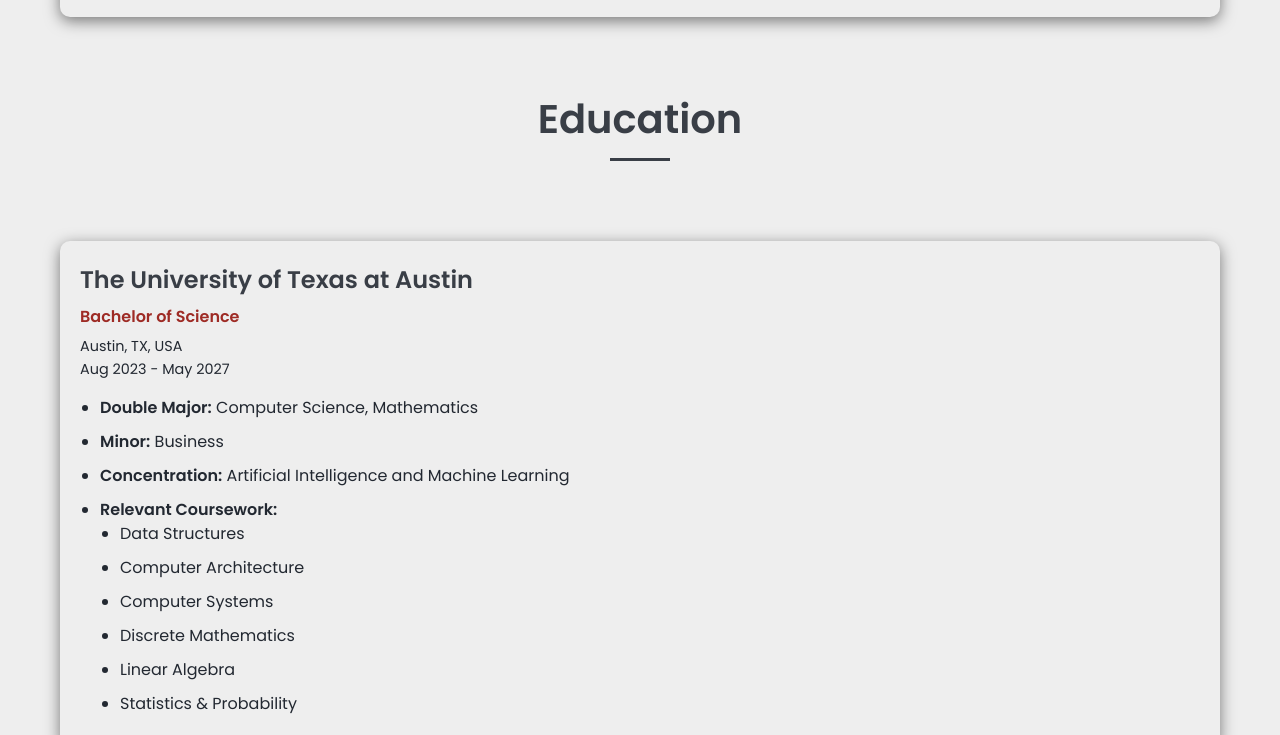
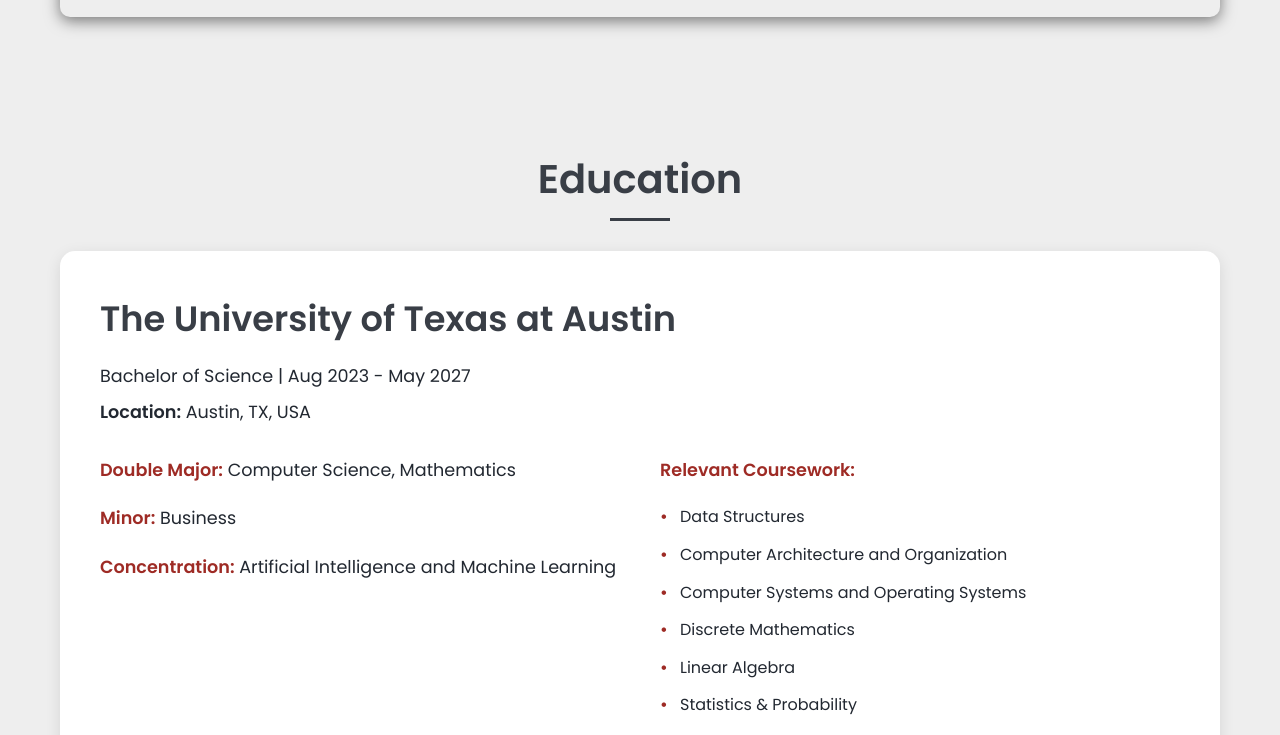
Before and after one commit to AymanMahfuz27/personal-protfolio, a website: page public/index.html in a window 1280 px wide. Shown: the part 1280-2015 px from the top of the page. Drawn offline with nearby package versions, Linux system fonts and the light colour scheme.

Commit message:
Improve resume layout and update project descriptions in index.html

```diff
--- a/public/index.html
+++ b/public/index.html
@@ -225,6 +225,118 @@
             color: var(--secondary-color);
             margin-bottom: 5px;
         }
+
+       #education {
+    background-color: var(--card-background);
+    padding: 80px 20px;
+}
+
+.education-content {
+    max-width: 1200px;
+    margin: 0 auto;
+}
+
+.education-item {
+    background-color: white;
+    border-radius: 15px;
+    box-shadow: 0 4px 15px rgba(0, 0, 0, 0.1);
+    padding: 40px;
+    transition: transform 0.3s ease, box-shadow 0.3s ease;
+    margin-bottom: 30px;
+}
+
+.education-item:hover {
+    transform: translateY(-5px);
+    box-shadow: 0 10px 20px rgba(0, 0, 0, 0.2);
+}
+
+.education-header {
+    margin-bottom: 30px;
+}
+
+.education-header h3 {
+    font-size: 2.2rem;
+    color: var(--secondary-color);
+    margin-bottom: 15px;
+    font-weight: 600;
+}
+
+.education-header p {
+    font-size: 1.1rem;
+    color: var(--text-color-second);
+    margin-bottom: 8px;
+}
+
+.education-details {
+    display: grid;
+    grid-template-columns: 1fr 1fr;
+    gap: 40px;
+    margin-top: 20px;
+}
+
+.education-column {
+    display: flex;
+    flex-direction: column;
+    gap: 15px;
+}
+
+.education-column p {
+    font-size: 1.1rem;
+    color: var(--text-color-second);
+    margin-bottom: 5px;
+}
+
+.education-column strong {
+    color: var(--accent-color);
+    font-weight: 600;
+}
+
+.education-column ul {
+    list-style: none;
+    padding: 0;
+    margin: 0;
+}
+
+.education-column li {
+    color: var(--text-color-second);
+    font-size: 1rem;
+    margin-bottom: 12px;
+    position: relative;
+    padding-left: 20px;
+}
+
+.education-column li::before {
+    content: "•";
+    color: var(--accent-color);
+    position: absolute;
+    left: 0;
+    font-weight: bold;
+}
+
+@media (max-width: 768px) {
+    .education-details {
+        grid-template-columns: 1fr;
+        gap: 20px;
+    }
+
+    .education-header h3 {
+        font-size: 1.8rem;
+    }
+
+    .education-item {
+        padding: 25px;
+    }
+}
+
+        /* Style for experience section paragraphs */
+        .experience-item p {
+            color: var(--text-color-second); /* Dark text for readability */
+            font-size: 1.4rem;              /* Slightly larger font for emphasis */
+            margin-bottom: 15px;            /* Space below paragraph */
+            line-height: 1.2;               /* Improve readability with spacing */
+            text-align: justify;            /* Align text for a cleaner look */
+        }
+
 
         .experience-company, .hobby-subtitle {
             font-weight: 600;
@@ -466,13 +578,13 @@
             <p>Computer Science & Mathematics Student | Aspiring Software Engineer & Machine Learning Researcher</p>
             <div class="links">
                 <a href="https://www.linkedin.com/in/aymanmahfuz/" target="_blank">
-                    <i class="fab fa-linkedin"></i> LinkedIn
+                    <i class="fab fa-linkedin"></i> Connect with me on LinkedIn
                 </a>
                 <a href="https://github.com/AymanMahfuz27" target="_blank">
-                    <i class="fab fa-github"></i> GitHub
+                    <i class="fab fa-github"></i> View my GitHub
                 </a>
                 <a href="AymanMahfuz_Resume.pdf" download="AymanMahfuz_Resume.pdf">
-                    <i class="fas fa-file-pdf"></i> Resume
+                    <i class="fas fa-file-pdf"></i> Download my Resume
                 </a>
             </div>
         </div>
@@ -502,30 +614,37 @@
 
     <section id="education" class="container">
         <h2>Education</h2>
-        <div class="experience-item">
-            <div class="experience-header">
-                <h3 class="experience-title">The University of Texas at Austin</h3>
-                <span class="experience-company">Bachelor of Science</span>
-                <span class="experience-location">Austin, TX, USA</span>
-                <span class="experience-date">Aug 2023 - May 2027</span>
+        <div class="education-content">
+            <div class="education-item">
+                <div class="education-header">
+                    <h3>The University of Texas at Austin</h3>
+                    <p>Bachelor of Science | Aug 2023 - May 2027</p>
+                    <p><strong>Location:</strong> Austin, TX, USA</p>
                 </div>
-            <ul>
-                <li><strong>Double Major:</strong> Computer Science, Mathematics</li>
-                <li><strong>Minor:</strong> Business</li>
-                <li><strong>Concentration:</strong> Artificial Intelligence and Machine Learning</li>
-                <li><strong>Relevant Coursework:</strong>
+                <div class="education-details">
+                    <div class="education-column">
+                        <p><strong>Double Major:</strong> Computer Science, Mathematics</p>
+                        <p><strong>Minor:</strong> Business</p>
+                        <p><strong>Concentration:</strong> Artificial Intelligence and Machine Learning</p>
+                    </div>
+                    <div class="education-column">
+                        <p><strong>Relevant Coursework:</strong></p>
                         <ul>
                             <li>Data Structures</li>
-                        <li>Computer Architecture</li>
-                        <li>Computer Systems</li>
+                            <li>Computer Architecture and Organization</li>
+                            <li>Computer Systems and Operating Systems</li>
                             <li>Discrete Mathematics</li>
                             <li>Linear Algebra</li>
                             <li>Statistics & Probability</li>
                         </ul>
-                </li>
-            </ul>
+                    </div>
+                </div>
+            </div>
         </div>
     </section>
+
+
+
     <section id="skills" class="container">
         <h2>Skills</h2>
         <div class="skills-container">
@@ -603,11 +722,15 @@
 
         <div class="experience-item">
             <div class="experience-header">
-                <h3 class="experience-title">Machine Learning Research Assistant</h3>
+                <h3 class="experience-title">Machine Learning Engineer, Research Assistant</h3>
                 <span class="experience-company">University of Texas - Austin</span>
                 <span class="experience-location">Austin, TX, USA</span>
                 <span class="experience-date">Feb 2024 - Present</span>
             </div>
+            <p>
+                My research focuses on leveraging LLM-based multiagent interactions to enhance reasoning and decision-making in the medical domain. I design Python systems to evaluate the consistency of AI models in medical diagnoses, analyzing how contextual variations influence outcomes. This work combines multiagent collaboration and reasoning with cutting-edge AI techniques to improve reliability in medical decision-making.
+            </p>
+
             <ul>
                 <li>Led a team in the systematic design and implementation of a comprehensive <strong>Python</strong> script for assessing the consistency of MedAgents in diagnosing medical conditions. Utilized the <strong>Autogen</strong> library and <strong>GPT-3.5 API</strong>, incorporating features such as exponential backoff for API rate limiting, offline script execution, and organized data collection. Ensured robust performance through well-structured code, modular design, and extensive documentation.</li>
                 <li>Engineered robust data pipelines using <strong>Pandas</strong> and <strong>NumPy</strong> for data preprocessing and cleaning. Developed methods to introduce variations to medical questions, ensuring clean and structured datasets for analysis. Managed data storage and processing in JSON format, facilitating efficient and accurate data handling.</li>
@@ -618,13 +741,18 @@
 
         <div class="experience-item">
             <div class="experience-header">
-                <h3 class="experience-title">Software Engineering Research Assistant</h3>
+                <h3 class="experience-title">Software Engineer, Research Assistant</h3>
                 <span class="experience-company">University of Texas - Austin</span>
                 <span class="experience-location">Austin, TX, USA</span>
                 <span class="experience-date">Sep 2023 - Present</span>
             </div>
+            <p>
+                I conduct media research by studying how people interact with news, platforms, and each other, by designing systems and using machine learning to evaluate political opinions, storytelling patterns, and societal divides. My contributions include building a 150-million-entry dataset, developing DistilBERT models for large-scale analysis, and designing the full system architecture for MTurk-integrated React games to track and analyze user behavior.
+            </p>
+
             <ul>
                 <li>Engineered robust <strong>Python</strong> pipelines for scraping, preprocessing, and uploading data to <strong>BigQuery</strong>. Employed various scraping techniques (APIs, sitemaps, HTML parsing), leveraged <strong>Pandas</strong> and <strong>NumPy</strong> heavily, and ensured data integrity with automated <strong>cron jobs</strong> for daily updates. Processed over <strong>50 million</strong> news articles and <strong>70 million</strong> comments from <strong>12+ domains</strong>, maintaining a comprehensive database dating back to 1851.</li>
+                <li>Designed and deployed a research platform using React, Tailwind, Flask, and Firebase, featuring 3 interactive games (Higher/Lower, Slider, and Timeline) with MTurk integration, real-time analytics tracking 15+ metrics, and 99.9% uptime. The platform includes a modular Flask backend that manages random game assignments, worker ID tracking, and question set management, seamlessly integrated with Firebase for data logging and storage.</li>
                 <li>Developed dynamic dashboards and visualizations using <strong>SQL</strong>, <strong>Pandas</strong>, <strong>Matplotlib</strong>, and <strong>Looker Studio</strong> to track data collection progress, identify and programmatically fill data gaps, enhancing the database's reliability and accessibility for research purposes.</li>
                 <li>Led <strong>machine learning</strong> initiatives, creating and evaluating models to classify news headlines and comments. Fine-tuned a <strong>DistilBERT</strong> model using <strong>Hugging Face</strong>, achieving high accuracy and performance metrics (precision, recall, F1 score) through comprehensive evaluations.</li>
                 <li>Conducted advanced research projects: analyzed clickbait trends over a decade and investigated the prevalence of personal stories in comments. Leveraged machine learning algorithms and extensive data analysis to derive actionable insights, contributing to upcoming research publications that aim to understand and combat the spread of misinformation online.</li>
@@ -633,11 +761,14 @@
 
         <div class="experience-item">
             <div class="experience-header">
-                <h3 class="experience-title">Machine Learning Research Assistant</h3>
+                <h3 class="experience-title">Machine Learning Engineer, Research Assistant</h3>
                 <span class="experience-company">University of Texas - Austin</span>
                 <span class="experience-location">Austin, TX, USA</span>
                 <span class="experience-date">Sep 2023 - Present</span>
             </div>
+            <p>
+                I use the latest transformer technology to advance pancreas and organ segmentation, applying state-of-the-art models like MedSAM2 to preprocess 3D MRI data. This work aims to identify early indicators of diabetes and pancreatic cancer, enabling earlier and more accurate diagnoses for patients.            </p>
+
             <ul>
                 <li>Led a team of 3 members to revolutionize abdominal organ segmentation by developing advanced <strong>machine learning</strong> models for medical imaging. Built on existing <strong>MONAI</strong> frameworks to segment the pancreas from MRI scans, enhancing accuracy and performance using the latest <strong>vision transformer</strong> technologies and the <strong>TransUNet</strong> library.</li>
                 <li>Engineered robust data preprocessing pipelines: Designed and implemented <strong>Python</strong> scripts for preprocessing 3D MRI images, including clipping, normalization, and extraction of 2D slices, using libraries such as <strong>Nibabel</strong>, <strong>Pydicom</strong>, <strong>NumPy</strong>, and <strong>H5py</strong>. Ensured efficient data handling and storage for large-scale medical datasets, facilitating downstream analysis and model training.</li>
@@ -653,6 +784,10 @@
                 <span class="experience-location">Remote</span>
                 <span class="experience-date">Jun 2023 - Present</span>
             </div>
+            <p>
+                I’m building an NLP-based chatbot to engage news readers and analyzing linguistic patterns to enhance the interaction. My contributions focus on Python scripting and publishing insights at CHI 2024.
+            </p>
+
             <ul>
                 <a href="https://arxiv.org/abs/2312.10650"><li>Project: Towards Designing a Question-Answering Chatbot for Online News</li></a>
                 <li>Led the development of an <strong>NLP-driven</strong> chatbot to augment online news reader engagement, employing deep learning and AI techniques. Directed comprehensive studies and analyses, culminating in findings on human-chatbot interaction dynamics.</li>
@@ -669,6 +804,10 @@
                 <span class="experience-location">Remote</span>
                 <span class="experience-date">Jun 2022 - Oct 2022</span>
             </div>
+            <p>
+                At Lockheed Martin, I optimized CRM workflows, introduced RPA solutions, and cleaned up their Configuration Database to boost operational efficiency.
+            </p>
+
             <ul>
                 <li>Spearheaded the development and optimization of Customer Relationship Management (CRM) workflows at Lockheed Martin, achieving a centralized device data framework that enhanced enterprise operational efficiency.</li>
                 <li>Engineered advanced CRM solutions by integrating <strong>JavaScript</strong> for flow enhancements and implementing Robotic Process Automation (RPA), streamlining the data de-duplication process and elevating data integrity.</li>
@@ -683,6 +822,10 @@
                 <span class="experience-location">Austin, TX, USA</span>
                 <span class="experience-date">Jun 2021 - Aug 2021</span>
             </div>
+            <p>
+                As the youngest participant, I gained exposure to AI, business strategies, and professional development while collaborating on tech-focused initiatives with industry leaders.
+            </p>
+
             <ul>
                 <li>Actively engaged with industry leaders at the AT&T Summer Learning Academy, gaining insights into AI, personal development, and emerging business trends, thereby enriching my technological acumen and industry foresight.</li>
                 <li>Collaborated on tech-focused portfolio strategies, contributing fresh perspectives as the sole high school participant among international undergraduates, which enhanced the diversity of thought in strategy sessions.</li>
@@ -697,6 +840,10 @@
                 <span class="experience-location">Austin, TX, USA</span>
                 <span class="experience-date">Jun 2021 - Aug 2021</span>
             </div>
+            <p>
+                I helped Austin’s post-COVID recovery by improving loan processing workflows for small businesses. My work included Python scripting and data visualization to streamline operations.
+            </p>
+
             <ul>
                 <li>Drove Austin's post-COVID economic recovery by innovating data analytics processes, accelerating business loan facilitation and enhancing operational efficiency for the small business relief program.</li>
                 <li>Designed and implemented Excel algorithms and Python scripts, revolutionizing loan application processing and rectification, significantly reducing processing time and errors.</li>
@@ -720,7 +867,7 @@
                 <p>
                     A dynamic book-sharing platform that allows users to explore and share books freely while empowering authors to earn more by bypassing traditional publishers.
                 </p>
-                <p><strong>Tech Stack:</strong> React, PostgreSQL, Django, AWS S3</p>
+                <p><strong>Tech Stack:</strong> React, PostgreSQL, Django, AWS S3, Django Rest Framework</p>
                 <iframe src="https://www.inkwellbooks.app/" title="Inkwell Demo" class="project-embed"></iframe>
                 <p class="project-note">Click the title to visit the live site.</p>
             </div>
@@ -755,7 +902,7 @@
                 <p>
                     A data compression tool implementing Huffman coding with encoding/decoding functionality and a graphical user interface.
                 </p>
-                <p><strong>Tech Stack:</strong> Java, Swing, File I/O</p>
+                <p><strong>Tech Stack:</strong> Java, File I/O</p>
             </div>
 
             <!-- Project 5: System Emulator -->
@@ -766,7 +913,7 @@
                 <p>
                     A low-level system emulator capable of simulating basic operations like instruction execution, memory management, and I/O handling.
                 </p>
-                <p><strong>Tech Stack:</strong> C, Assembly</p>
+                <p><strong>Tech Stack:</strong> C</p>
             </div>
 
             <!-- Project 6: Pintos Operating System -->
@@ -775,7 +922,7 @@
                 <p>
                     Developed an operating system kernel, implementing core functionalities such as thread scheduling, synchronization, and virtual memory management.
                 </p>
-                <p><strong>Tech Stack:</strong> C, Kernel Programming</p>
+                <p><strong>Tech Stack:</strong> C</p>
             </div>
 
         </div>
```
Lines whose indentation alone changed are shown as unchanged.
